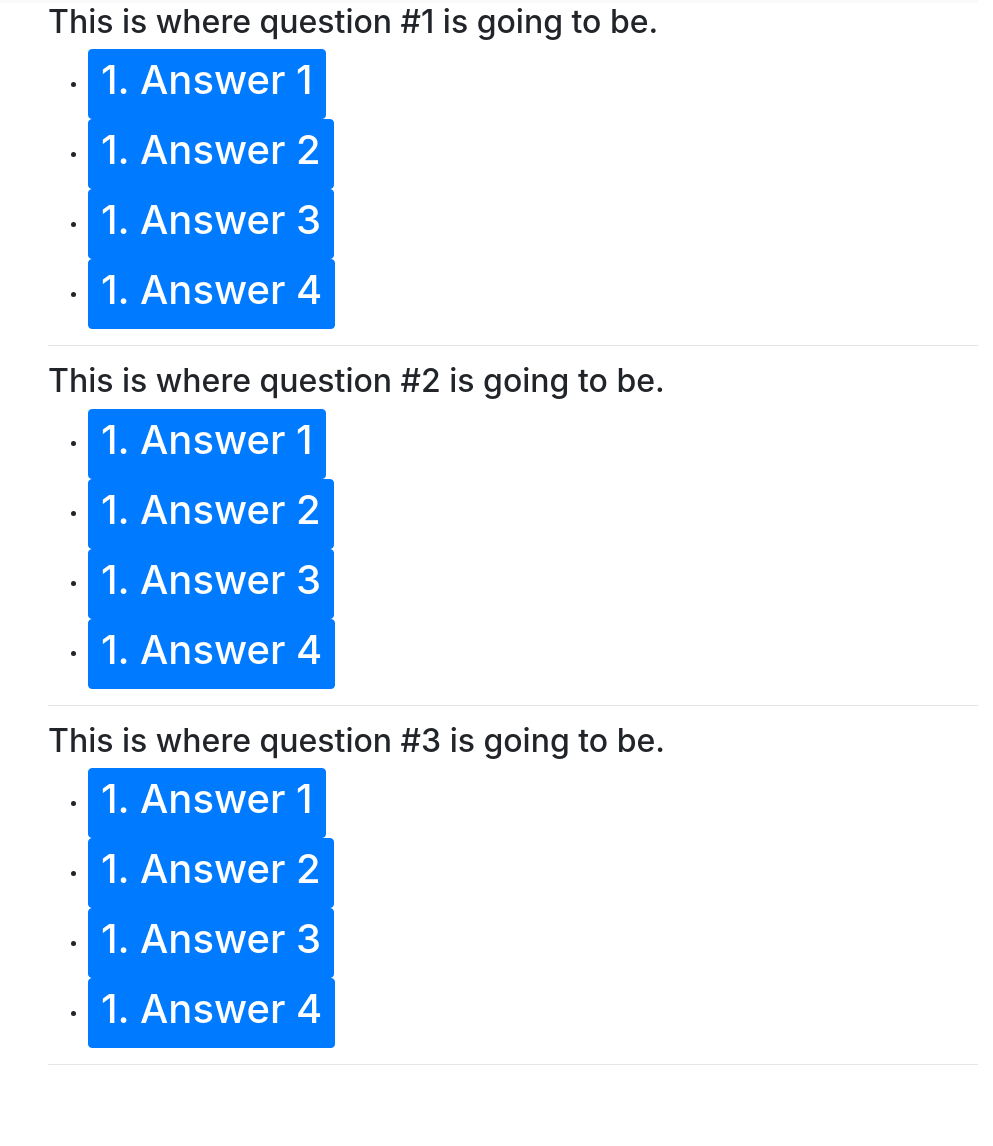
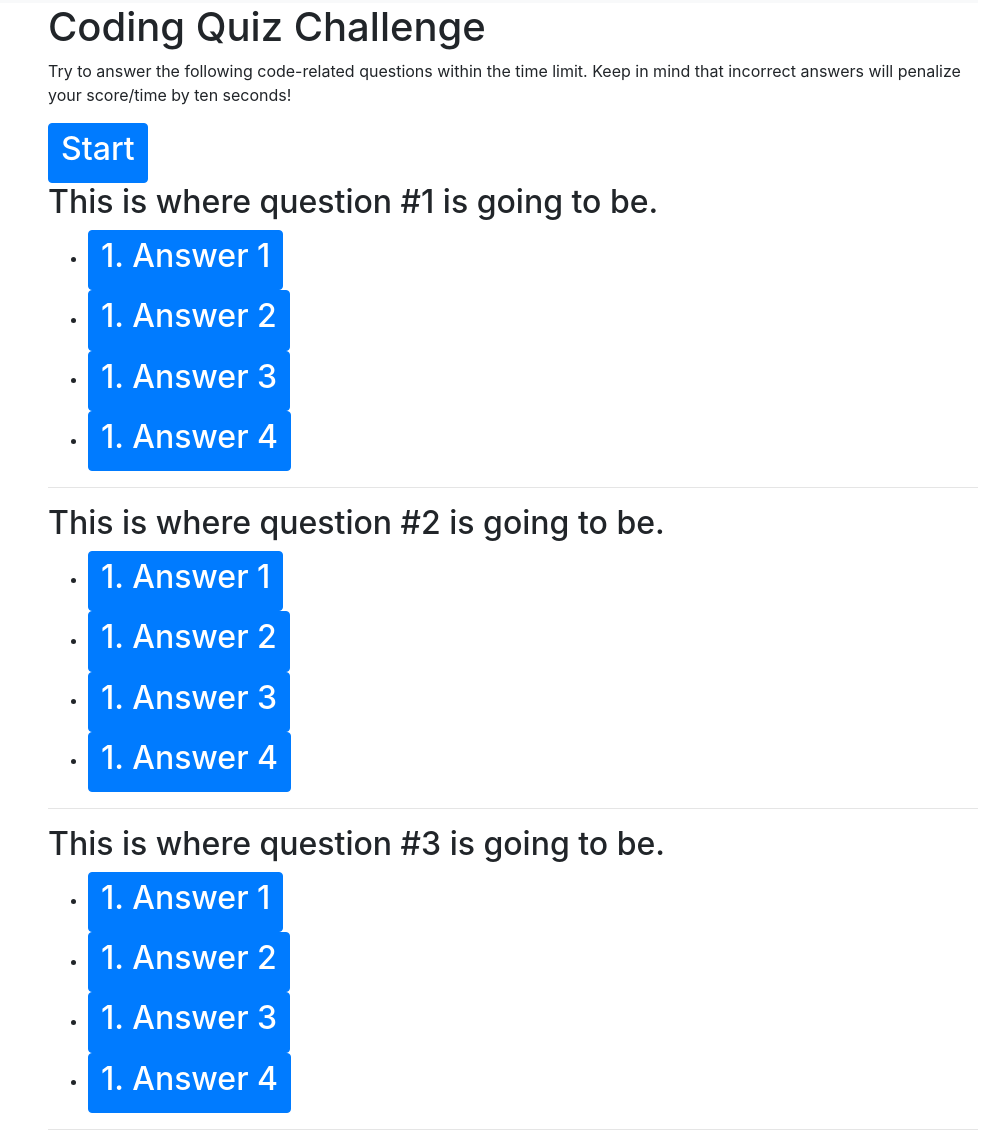
Before and after one commit to koltondecker/Code-Quiz, a plain HTML site: page index.html in a window 1280 px wide. Shown: the part 69-1215 px from the top of the page, without its empty margins (287-1280 px from the left). Before the commit the page ends 1150 px from the top, so only its background shows below. Drawn offline with nearby package versions, Linux system fonts and the light colour scheme.

Commit message:
Added starting screen information with start button.

```diff
--- a/index.html
+++ b/index.html
@@ -58,6 +58,21 @@
                 <div class="col-md-3"></div>
                 <div class="col md 6">
                     <div class="visible hidden">
+                        <h1>Coding Quiz Challenge</h1>
+                        <p>
+                        Try to answer the following code-related questions within the time
+                        limit. Keep in mind that incorrect answers will penalize your
+                        score/time by ten seconds!
+                        </p>
+                        <button
+                        id="button-start"
+                        class="btn btn-primary btn-choice"
+                        value="start-quiz"
+                        >
+                        <h2>Start</h2>
+                        </button>
+                    </div>
+                    <div class="visible hidden">
                         <h2 class="question-1">
                         This is where question #1 is going to be.
                         </h2>
@@ -68,7 +83,7 @@
                             class="btn btn-primary btn-choice"
                             value="1"
                             >
-                  <h1>1. Answer 1</h1>
+                            <h2>1. Answer 1</h2>
                             </button>
                         </li>
                         <li class="answer-2">
@@ -77,7 +92,7 @@
                             class="btn btn-primary btn-choice"
                             value="2"
                             >
-                  <h1>1. Answer 2</h1>
+                            <h2>1. Answer 2</h2>
                             </button>
                         </li>
                         <li class="answer-3">
@@ -86,7 +101,7 @@
                             class="btn btn-primary btn-choice"
                             value="3"
                             >
-                  <h1>1. Answer 3</h1>
+                            <h2>1. Answer 3</h2>
                             </button>
                         </li>
                         <li class="answer-4">
@@ -95,14 +110,16 @@
                             class="btn btn-primary btn-choice"
                             value="4"
                             >
-                  <h1>1. Answer 4</h1>
+                            <h2>1. Answer 4</h2>
                             </button>
                         </li>
                         </ul>
                         <hr />
                     </div>
                     <div class="visible hidden">
-          <h2 class="question-2">This is where question #2 is going to be.</h2>
+                        <h2 class="question-2">
+                        This is where question #2 is going to be.
+                        </h2>
                         <ul class="answers">
                         <li class="answer-1">
                             <button
@@ -110,7 +127,7 @@
                             class="btn btn-primary btn-choice"
                             value="1"
                             >
-                <h1>1. Answer 1</h1>
+                            <h2>1. Answer 1</h2>
                             </button>
                         </li>
                         <li class="answer-2">
@@ -119,7 +136,7 @@
                             class="btn btn-primary btn-choice"
                             value="2"
                             >
-                <h1>1. Answer 2</h1>
+                            <h2>1. Answer 2</h2>
                             </button>
                         </li>
                         <li class="answer-3">
@@ -128,7 +145,7 @@
                             class="btn btn-primary btn-choice"
                             value="3"
                             >
-                <h1>1. Answer 3</h1>
+                            <h2>1. Answer 3</h2>
                             </button>
                         </li>
                         <li class="answer-4">
@@ -137,14 +154,16 @@
                             class="btn btn-primary btn-choice"
                             value="4"
                             >
-                <h1>1. Answer 4</h1>
+                            <h2>1. Answer 4</h2>
                             </button>
                         </li>
                         </ul>
                         <hr />
                     </div>
                     <div class="visible hidden">
-          <h2 class="question-3">This is where question #3 is going to be.</h2>
+                        <h2 class="question-3">
+                        This is where question #3 is going to be.
+                        </h2>
                         <ul class="answers">
                         <li class="answer-1">
                             <button
@@ -152,7 +171,7 @@
                             class="btn btn-primary btn-choice"
                             value="1"
                             >
-                <h1>1. Answer 1</h1>
+                            <h2>1. Answer 1</h2>
                             </button>
                         </li>
                         <li class="answer-2">
@@ -161,7 +180,7 @@
                             class="btn btn-primary btn-choice"
                             value="2"
                             >
-                <h1>1. Answer 2</h1>
+                            <h2>1. Answer 2</h2>
                             </button>
                         </li>
                         <li class="answer-3">
@@ -170,7 +189,7 @@
                             class="btn btn-primary btn-choice"
                             value="3"
                             >
-                <h1>1. Answer 3</h1>
+                            <h2>1. Answer 3</h2>
                             </button>
                         </li>
                         <li class="answer-4">
@@ -179,7 +198,7 @@
                             class="btn btn-primary btn-choice"
                             value="4"
                             >
-                <h1>1. Answer 4</h1>
+                            <h2>1. Answer 4</h2>
                             </button>
                         </li>
                         </ul>
```
Lines whose indentation alone changed are shown as unchanged.
